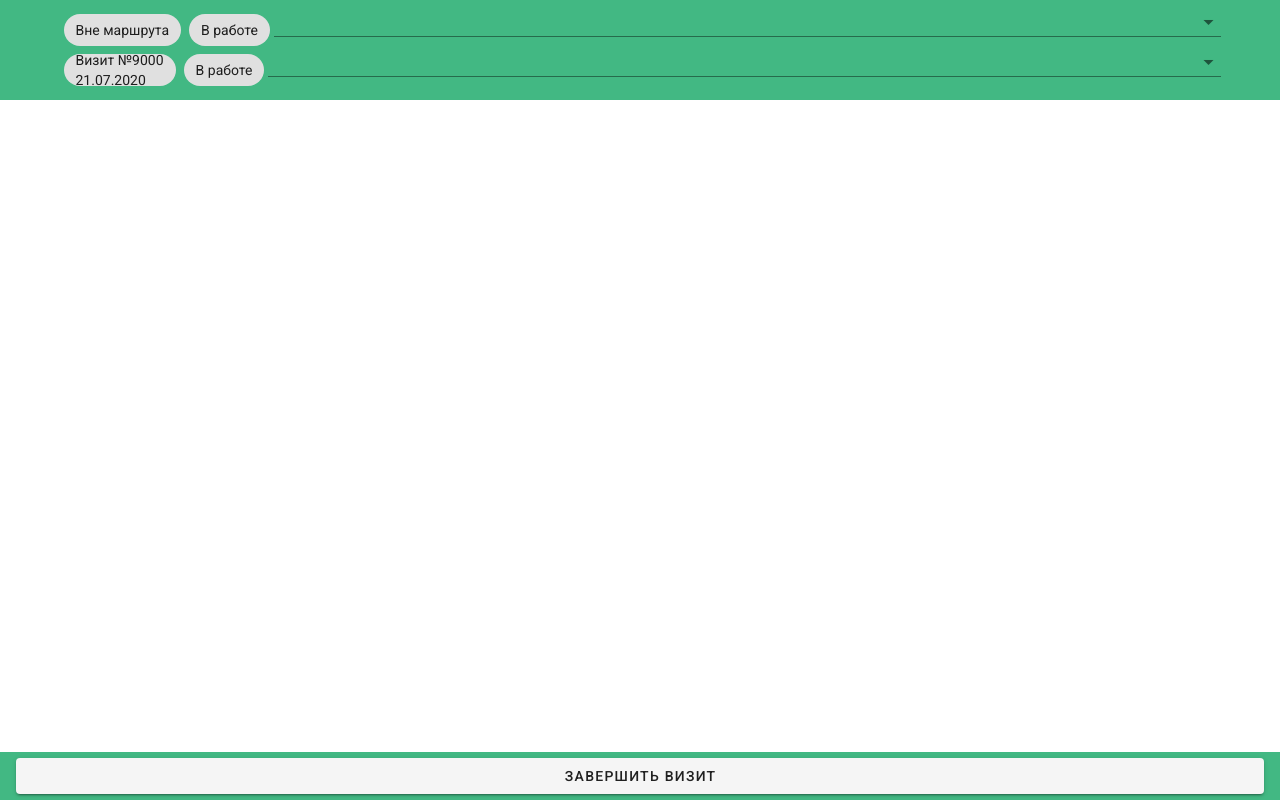
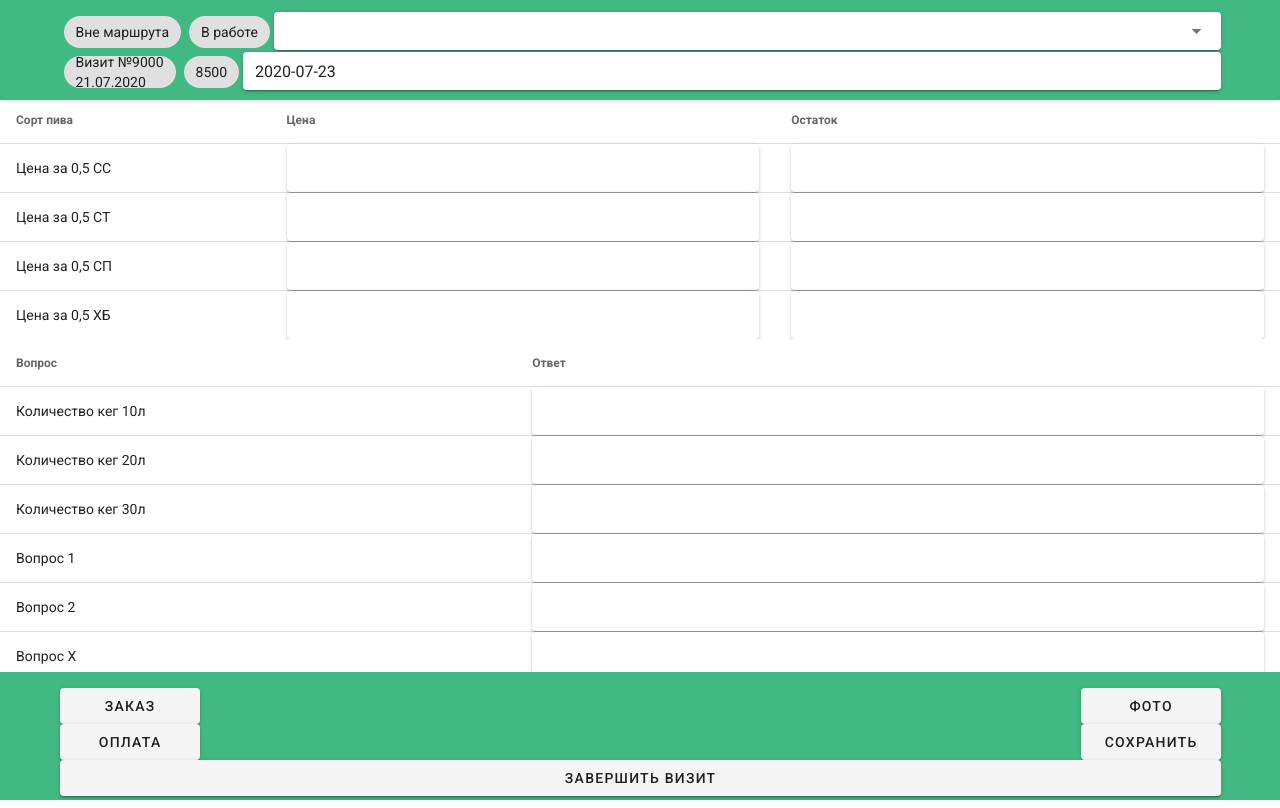
Before and after one commit to itiligator/mprfrontend, a Vue app: page /visit in a window 1280 px wide. Built offline with nearby package versions, Linux system fonts and the light colour scheme; no server answers; sample sign-in values are in the browser's storage; what vue-uuid would draw is missing.

Commit message:
Допилил макет страницы визита

```diff
--- a/src/views/Home.vue
+++ b/src/views/Home.vue
@@ -43,7 +43,7 @@
         </v-app-bar>
 
 <!-- Тулбар нужен чтобы app-bar не перекрывал содержимое страницы -->
-        <v-toolbar dense flat fixed color="primary"></v-toolbar>
+        <v-toolbar dense flat fixed></v-toolbar>
 
         <v-simple-table>
             <template v-slot:default>
@@ -58,9 +58,9 @@
                     <tr><td>АПА</td><td>300</td></tr>
                     <tr><td>Балтийский портер</td><td>100</td></tr>
                     <tr><td>IPA</td><td>50</td></tr>
-                    <tr><td>IPA</td><td>50</td></tr>
-                    <tr><td>IPA</td><td>50</td></tr>
-                    <tr><td>IPA</td><td>50</td></tr>
+                    <tr><td>Салек темный</td><td>50</td></tr>
+                    <tr><td>Мерцен</td><td>50</td></tr>
+                    <tr><td>Линдерхоф</td><td>50</td></tr>
                 </tbody>
             </template>
         </v-simple-table>
@@ -78,13 +78,13 @@
                     <tr>
                         <td>Запланирован</td>
                         <td>2000</td>
-                        <td><v-btn>Начать<br/>визит</v-btn></td>
+                        <td><v-btn to="/visit">Начать<br/>визит</v-btn></td>
                         <td><v-btn>Переход в<br/>клиента</v-btn></td>
                     </tr>
                     <tr>
                         <td>Запланирован</td>
                         <td>3000</td>
-                        <td><v-btn>Начать<br/>визит</v-btn></td>
+                        <td><v-btn to="/visit">Начать<br/>визит</v-btn></td>
                         <td><v-btn>Переход в<br/>клиента</v-btn></td>
                     </tr>
                     <tr>
@@ -120,7 +120,7 @@
             </v-btn>
         </v-app-bar>
         <!-- Тулбар нужен чтобы app-bar не перекрывал содержимое страницы -->
-        <v-toolbar dense flat bottom fixed color="primary"></v-toolbar>
+        <v-toolbar dense flat bottom fixed></v-toolbar>
     </div>
 </template>
 
--- a/src/views/Visit.vue
+++ b/src/views/Visit.vue
@@ -1,6 +1,6 @@
 <template>
     <div>
-        <v-app-bar elevate-on-scroll dense fixed color="primary" height="100">
+        <v-app-bar elevate-on-scroll dense fixed prominent color="primary" height="100">
             <v-container>
                 <v-layout>
                     <v-chip class="ma-1">Вне маршрута</v-chip>
@@ -9,31 +9,137 @@
                         :items="['Дока фуд','Робинзон','АЛАН','Альфа-Технологии','Банзик']"
                         hide-details
                         dense
+                        solo
                     >
                     </v-autocomplete>
                 </v-layout>
                 <v-layout>
                     <v-chip class="ma-1">Визит №9000<br/> 21.07.2020</v-chip>
-                    <v-chip class="ma-1">В работе</v-chip>
-                    <v-autocomplete
-                    :items="['Дока фуд','Робинзон','АЛАН','Альфа-Технологии','Банзик']"
+                    <v-chip class="ma-1">8500</v-chip>
+                     <v-menu
+                        :close-on-content-click="true"
+                        :nudge-right="40"
+                        transition="scale-transition"
+                        offset-y
+                        min-width="290px"
+                >
+                    <template v-slot:activator="{ on }">
+                        <v-text-field
+                                v-model="date"
+                                readonly
+                                v-on="on"
+                                offset-y
+                                :nudge-right="40"
                                 hide-details
                                 dense
-                    >
-                    </v-autocomplete>
+                                solo
+                        ></v-text-field>
+                    </template>
+                    <v-date-picker
+                            v-model="date"
+                            first-day-of-week="1"
+                            no-title
+                            scrollable
+                            locale="ru-RU"
+                    ></v-date-picker>
+                </v-menu>
                 </v-layout>
             </v-container>
         </v-app-bar>
 
 <!-- Тулбар нужен чтобы app-bar не перекрывал содержимое страницы -->
-<!--         <v-toolbar dense flat fixed color="primary"></v-toolbar> -->
+        <v-toolbar dense fixed prominent></v-toolbar>
 
 
-        <v-app-bar dense flat bottom fixed color="primary">
+        <v-simple-table>
+            <template v-slot:default>
+                <thead>
+                    <tr>
+                        <th>Сорт пива</th>
+                        <th>Цена</th>
+                        <th>Остаток</th>
+                    </tr>
+                </thead>
+                <tbody>
+                    <tr>
+                        <td>Цена за 0,5 СС</td>
+                        <td><v-text-field solo hide-details="auto"></v-text-field></td>
+                        <td><v-text-field solo hide-details="auto"></v-text-field></td>
+                    </tr>
+                    <tr>
+                        <td>Цена за 0,5 СТ</td>
+                        <td><v-text-field solo hide-details="auto"></v-text-field></td>
+                        <td><v-text-field solo hide-details="auto"></v-text-field></td>
+                    </tr>
+                    <tr>
+                        <td>Цена за 0,5 СП</td>
+                        <td><v-text-field solo hide-details="auto"></v-text-field></td>
+                        <td><v-text-field solo hide-details="auto"></v-text-field></td>
+                    </tr>
+                    <tr>
+                        <td>Цена за 0,5 ХБ</td>
+                        <td><v-text-field solo hide-details="auto"></v-text-field></td>
+                        <td><v-text-field solo hide-details="auto"></v-text-field></td>
+                    </tr>
+                </tbody>
+            </template>
+        </v-simple-table>
+        <v-simple-table>
+            <template v-slot:default>
+                <thead>
+                    <tr>
+                        <th>Вопрос</th>
+                        <th>Ответ</th>
+                    </tr>
+                </thead>
+                <tbody>
+                    <tr>
+                        <td>Количество кег 10л</td>
+                        <td><v-text-field solo hide-details="auto"></v-text-field></td>
+                    </tr>
+                    <tr>
+                        <td>Количество кег 20л</td>
+                        <td><v-text-field solo hide-details="auto"></v-text-field></td>
+                    </tr>
+                    <tr>
+                        <td>Количество кег 30л</td>
+                        <td><v-text-field solo hide-details="auto"></v-text-field></td>
+                    </tr>
+                    <tr>
+                        <td>Вопрос 1</td>
+                        <td><v-text-field solo hide-details="auto"></v-text-field></td>
+                    </tr>
+                    <tr>
+                        <td>Вопрос 2</td>
+                        <td><v-text-field solo hide-details="auto"></v-text-field></td>
+                    </tr>
+                    <tr>
+                        <td>Вопрос Х</td>
+                        <td><v-text-field solo hide-details="auto"></v-text-field></td>
+                    </tr>
+                </tbody>
+            </template>
+        </v-simple-table>
+
+        <v-app-bar flat bottom fixed prominent color="primary">
+            <v-container>
+                <v-layout>
+                    <v-btn left min-width="140">Заказ</v-btn>
+                    <v-spacer></v-spacer>
+                    <v-btn right min-width="140">Фото</v-btn>
+                </v-layout>
+                <v-layout>
+                    <v-btn left min-width="140">Оплата</v-btn>
+                    <v-spacer></v-spacer>
+                    <v-btn right min-width="140">Сохранить</v-btn>
+                </v-layout>
+                <v-layout>
                     <v-btn block to='/'>Завершить визит</v-btn>
+                </v-layout>
+            </v-container>
         </v-app-bar>
         <!-- Тулбар нужен чтобы app-bar не перекрывал содержимое страницы -->
-        <v-toolbar dense flat bottom fixed color="primary"></v-toolbar>
+        <v-toolbar flat bottom fixed prominent></v-toolbar>
     </div>
 </template>
 
@@ -43,6 +149,11 @@ export default {
   name: 'Visti',
   components: {
   },
+  data() {
+    return {
+      date: new Date().toISOString().substr(0, 10),
+    };
+  },
   computed: {
     username() {
       return this.$store.getters.userFullName;
```
Also changed, not shown: 1 other file (tests, documents, lock files or other folders). Lines whose indentation alone changed are shown as unchanged.
